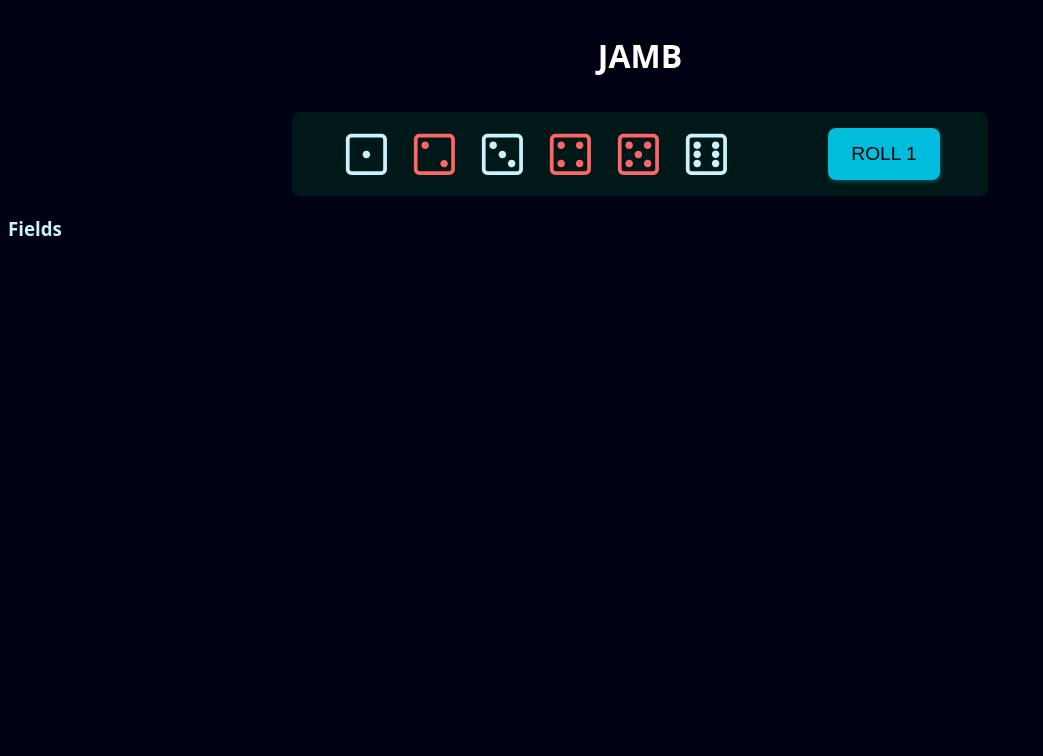
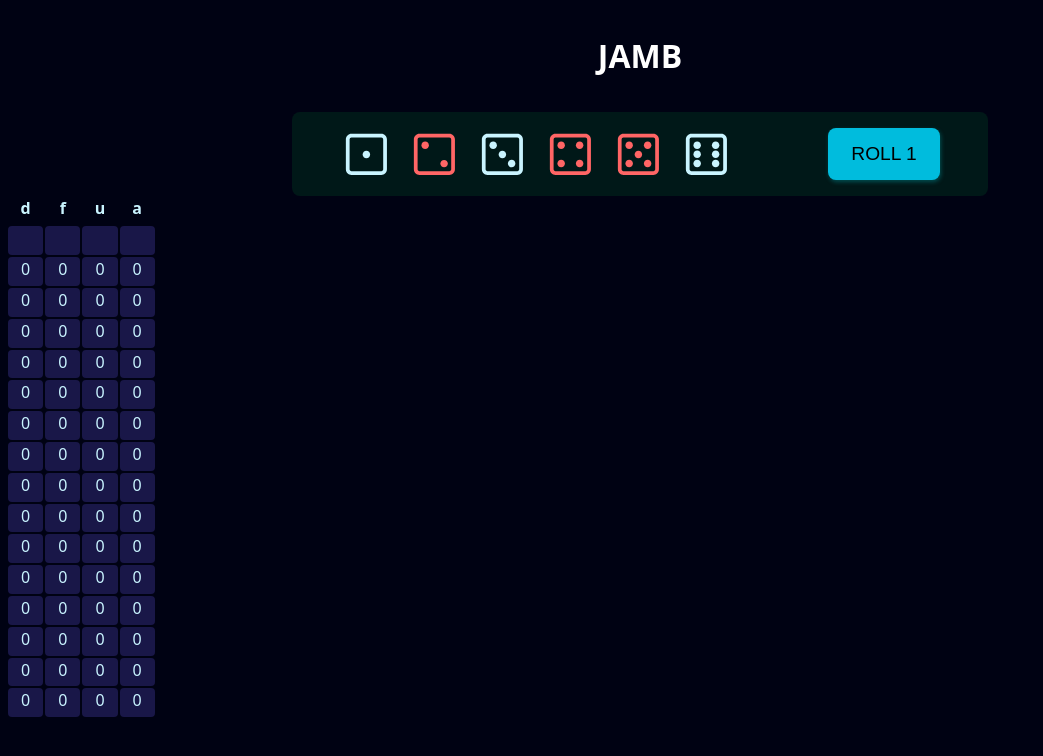
Before and after one commit to BSlaven/JAMB-YAHTZEE, a React (Vite) app: page /game/1 in a window 1280 px wide. Shown: the top 756 px of the page, without its empty margins (0-1043 px from the left). Built offline with nearby package versions, Linux system fonts and the light colour scheme.

Commit message:
add structural css to fields component

```diff
--- a/src/components/Column/Column.jsx
+++ b/src/components/Column/Column.jsx
@@ -7,9 +7,9 @@ const Column = ({ column, isRandomColumn = false }) => {
   const setNextField = (column, currentField, upField, downField) => {
     let nextField;
 
-    if(column === 'down') nextField = downField;
+    if(column === 'downColumn') nextField = downField;
 
-    if(column === 'up') nextField = upField;
+    if(column === 'upColumn') nextField = upField;
 
     if(column === 'toMiddle') {
       if(currentField === 'maximum' || currentField === 'minimum') return;
--- a/src/components/Fields/Fields.jsx
+++ b/src/components/Fields/Fields.jsx
@@ -1,17 +1,19 @@
 import { useState } from 'react';
+
+import classes from './Fields.module.css';
 
 import Column from '../Column/Column';
 
 const columns = [ 'downColumn', 'freeColumn', 'upColumn', 'announcementColumn']
 
 const Fields = () => {
+
   return (
-    <>
-      <h3>Fields</h3>
+    <div className={classes.fieldsContainer}>
       {columns.map(column => {
-        <Column column={column} />
+        return <Column key={column} column={column} />
       })}
-    </>
+    </div>
   )
 }
 
--- a/src/components/Fields/Fields.module.css
+++ b/src/components/Fields/Fields.module.css
@@ -0,0 +1,5 @@
+.fieldsContainer {
+  display: flex;
+  gap: 2px;
+  text-align: center;
+}
```
